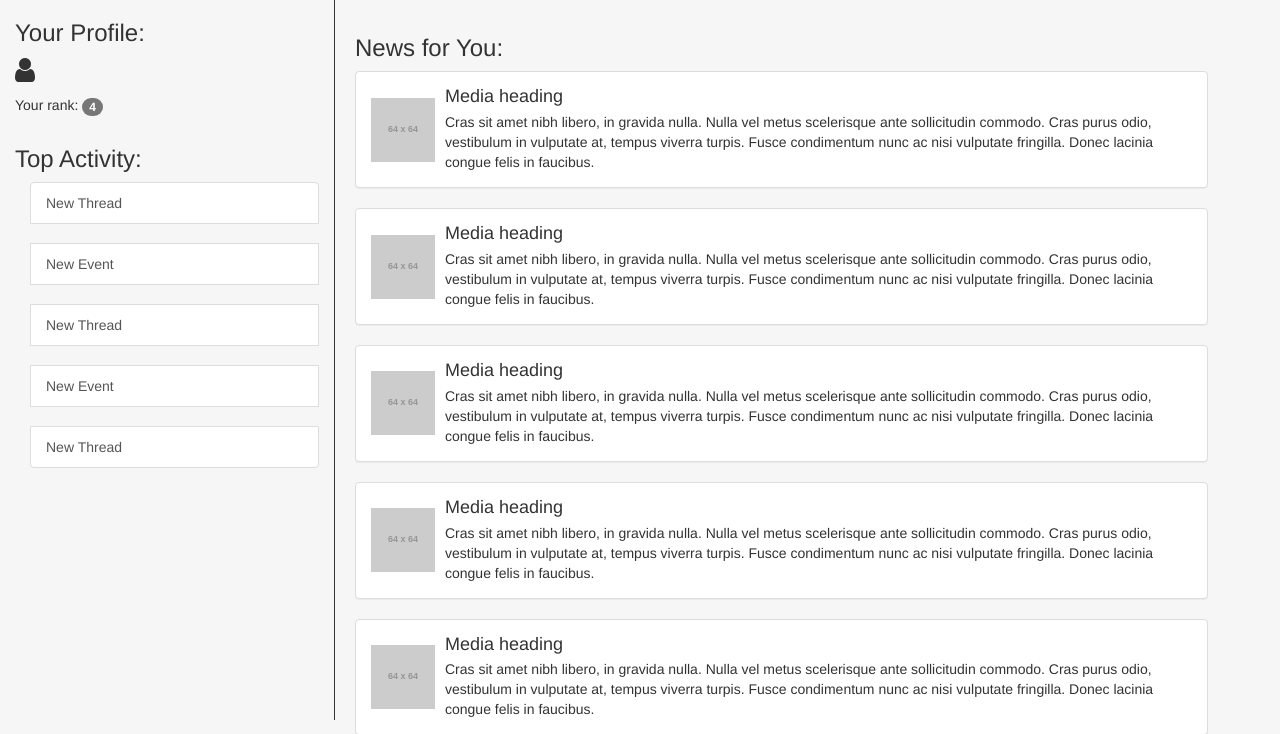
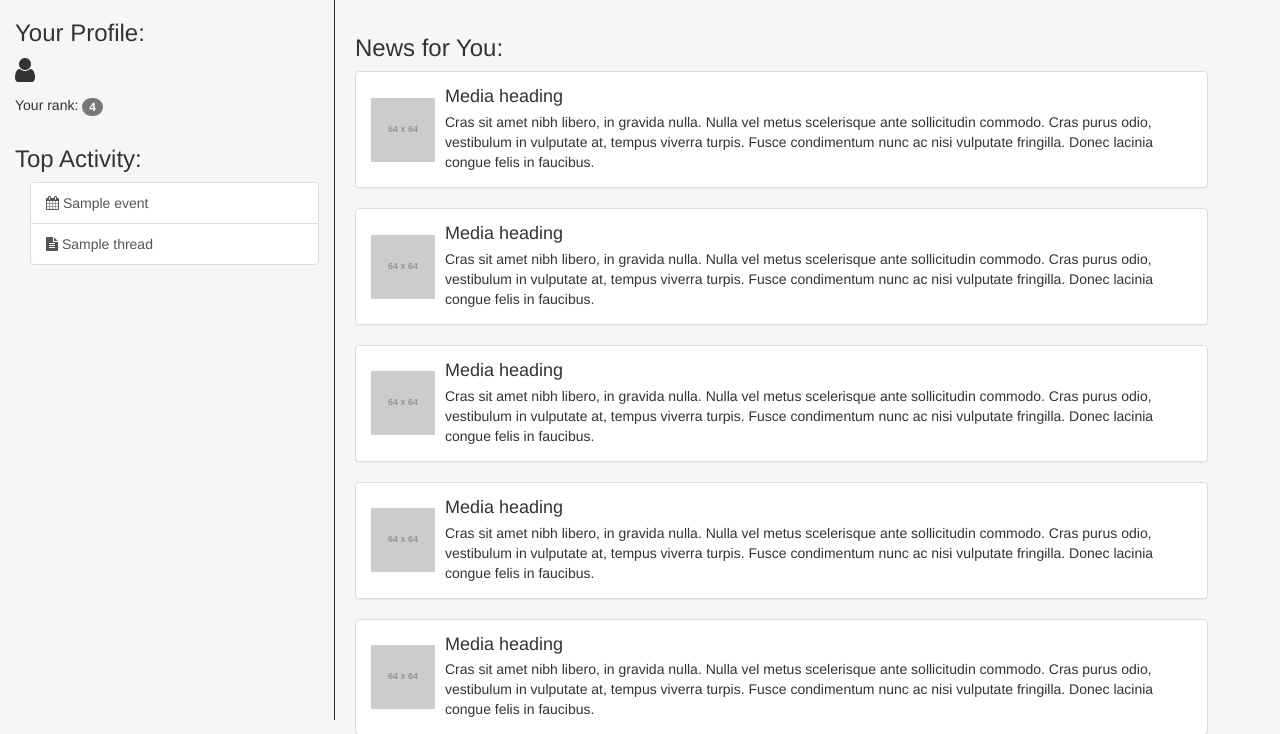
Before and after one commit to AlexanderKM/ClubEarth, a Django app: template clubEarth/earth/templates/home.html in a window 1280 px wide. Shown: the part 52-786 px from the top of the page. Run offline with Django 3.2, Linux system fonts and the light colour scheme; the template is opened without the code that fills it: values that come from a table or form of the project are taken from there, others are empty; tables that the repository leaves empty hold one stand-in row (values such as "Sample post"); grey boxes labelled with a size stand in for pictures from a placeholder-image service; parts of the project's set-up code (start-up, migrations or seed data) failed here and were passed over; some libraries are stand-ins or nearby versions.

Commit message:
populating top activity on home page

```diff
--- a/clubEarth/earth/templates/home.html
+++ b/clubEarth/earth/templates/home.html
@@ -17,15 +17,12 @@ Home
 		<h3>Top Activity:</h3>
 		<div class="col-sm-12">
 			<ul class="list-group">
-			  <a href="#" class="list-group-item">New Thread</a>
-			  <br />
-			  <a href="#" class="list-group-item">New Event</a>
-			  <br />
-			  <a href="#" class="list-group-item">New Thread</a>
-			  <br />
-			  <a href="#" class="list-group-item">New Event</a>
-			  <br />
-			  <a href="#" class="list-group-item">New Thread</a>
+			  {% for event in events %}
+			  <a href="{% url 'earth:event_info' event.id %}" class="list-group-item"><i class="fa fa-calendar"></i> {{ event.name }}</a>
+			  {% endfor %}
+			  {% for thread in threads %}
+			  <a href="{% url 'earth:thread_info' thread.id %}" class="list-group-item"><i class="fa fa-file-text"></i> {{ thread.title }}</a>
+			  {% endfor %}
 			</ul>
 		</div>
 	</div>
--- a/clubEarth/earth/views.py
+++ b/clubEarth/earth/views.py
@@ -47,8 +47,14 @@ def index(request):
 @login_required
 def home(request):
 
+    threads = Thread.objects.all()[:3]
+    events = Event.objects.all()[:3]
+
+
     context = {
         "header": "News_All",
+        "threads": threads,
+        "events": events,
     }
     return render(request, "home.html", context)
 
```
